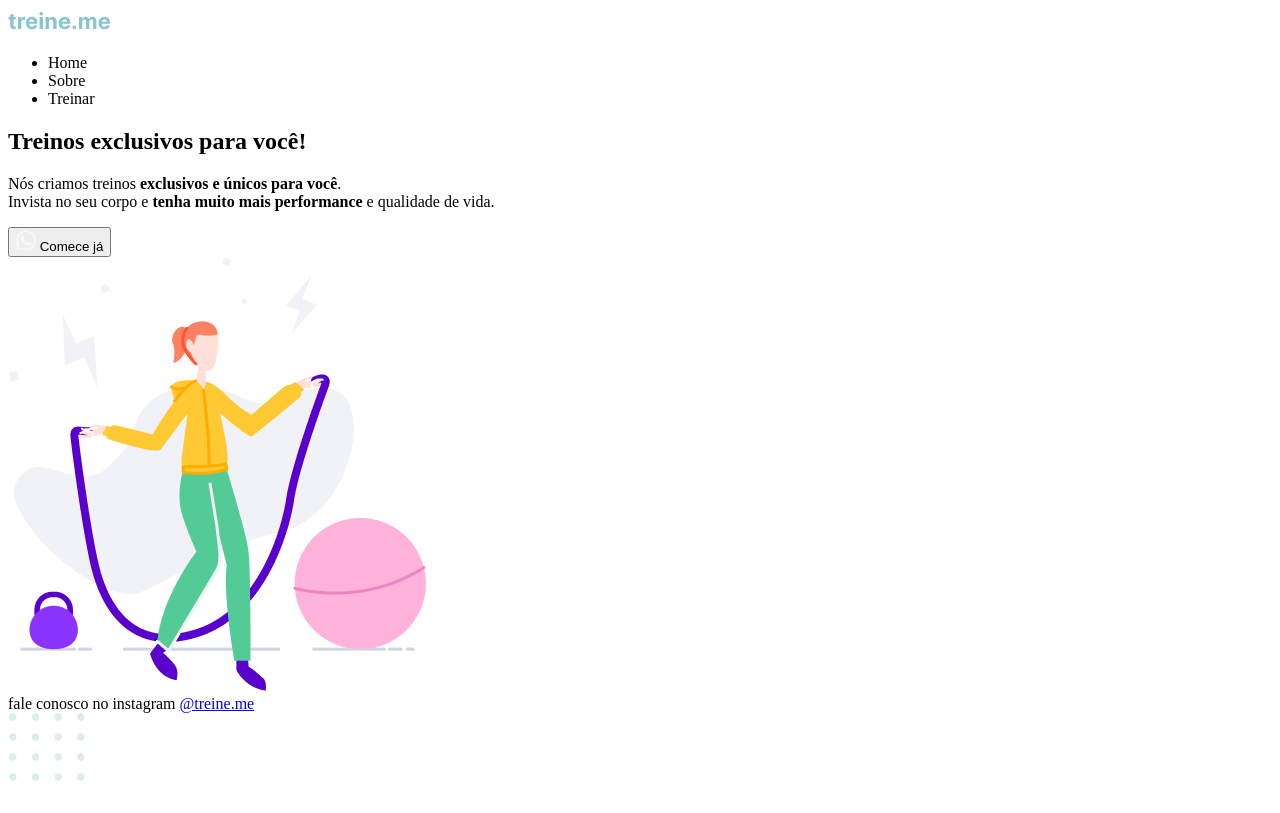
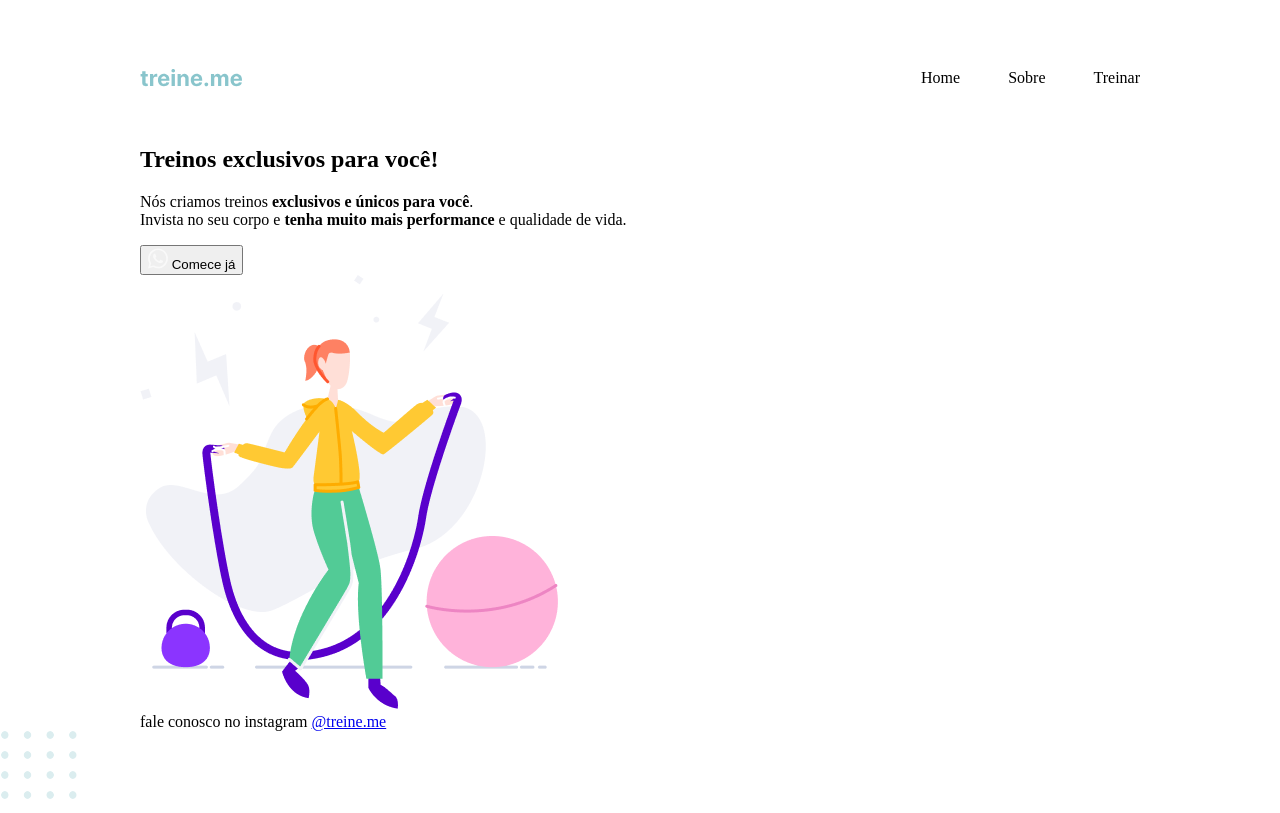
Before and after one commit to willnogueyra/projeto02-explorer, a plain HTML site: page index.html in a window 1280 px wide. Drawn offline with Linux system fonts and the light colour scheme.

Commit message:
menu nav

```diff
--- a/index.html
+++ b/index.html
@@ -4,6 +4,8 @@
   <meta charset="UTF-8">
   <meta name="viewport" content="width=device-width, initial-scale=1.0">
   <title>Treine me</title>
+
+  <link rel="stylesheet" href="style.css">
 </head>
 <body>
   <div class="page">
--- /dev/null
+++ b/style.css
@@ -0,0 +1,23 @@
+body {
+  margin: 0
+}
+
+.page {
+  width: 1000px;
+  margin: 65px auto 0;
+}
+
+header {
+  display: flex;
+  justify-content: space-between;
+  align-items: center;
+  margin-bottom: 55px;
+}
+
+ul {
+  display: flex;
+  list-style: none;
+  gap: 48px;
+  margin: 0;
+  padding: 0;
+}
```
